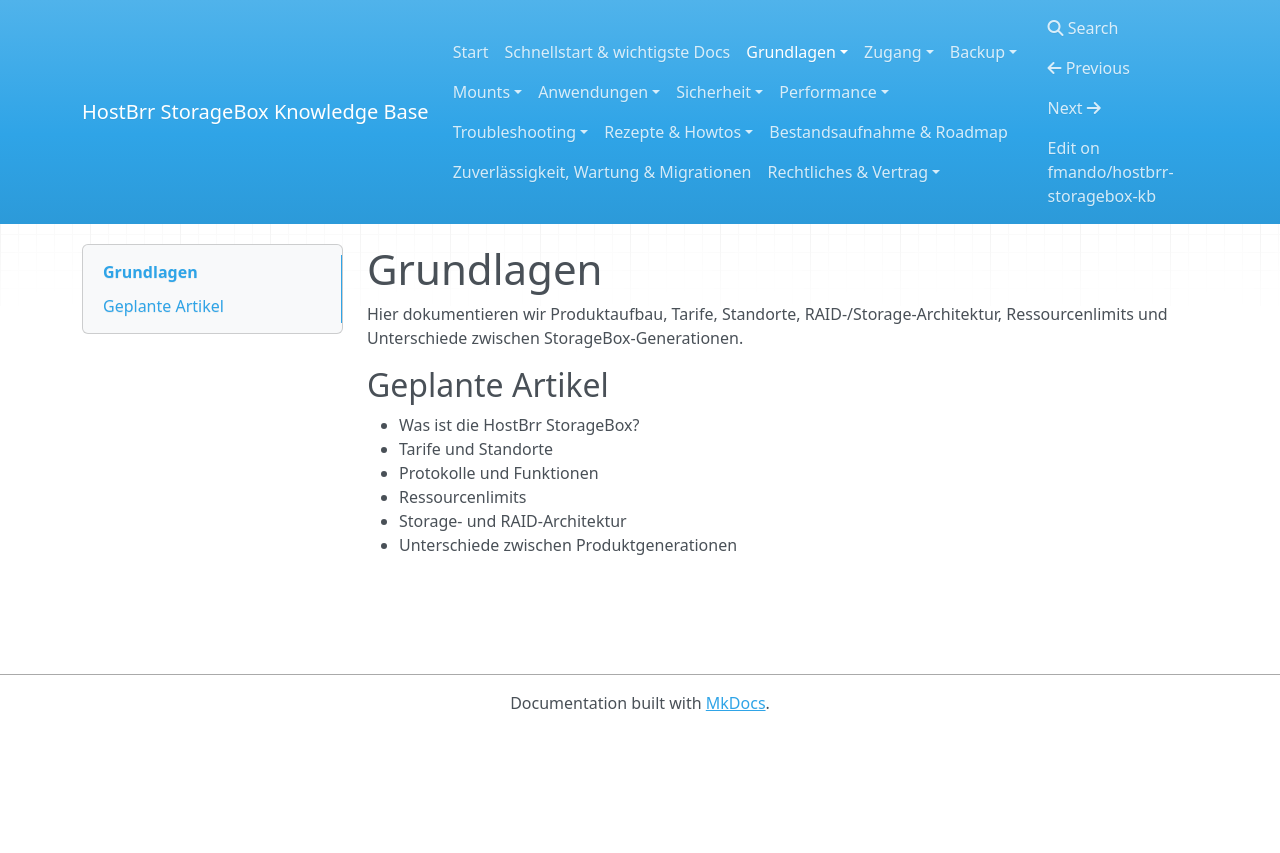
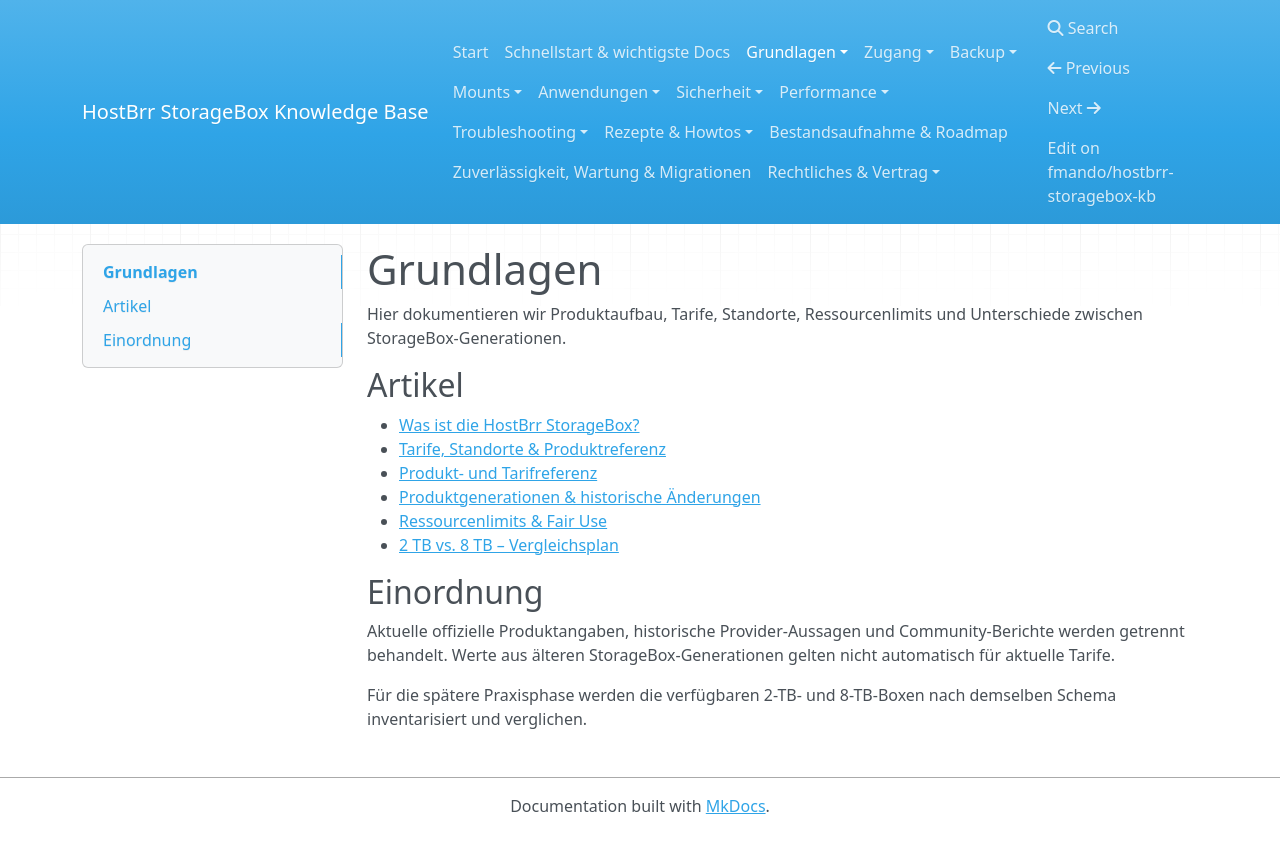
Before and after one commit to fmando/hostbrr-storagebox-kb, an MkDocs documentation site: the page built from docs/01-grundlagen/index.md, in a window 1280 px wide. Shown: the top 853 px of the page. Built offline with MkDocs 1.6.1, drawn with Linux system fonts in a browser that asks for light colours; nearby versions of some CDN libraries.

Commit message:
Refresh fundamentals index

```diff
--- a/docs/01-grundlagen/index.md
+++ b/docs/01-grundlagen/index.md
@@ -2,17 +2,23 @@
 title: Grundlagen
 category: grundlagen
 status: maintained
-last_reviewed: 2026-08-24
+last_reviewed: 2026-08-25
 ---
 # Grundlagen
 
-Hier dokumentieren wir Produktaufbau, Tarife, Standorte, RAID-/Storage-Architektur, Ressourcenlimits und Unterschiede zwischen StorageBox-Generationen.
+Hier dokumentieren wir Produktaufbau, Tarife, Standorte, Ressourcenlimits und Unterschiede zwischen StorageBox-Generationen.
 
-## Geplante Artikel
+## Artikel
 
-- Was ist die HostBrr StorageBox?
-- Tarife und Standorte
-- Protokolle und Funktionen
-- Ressourcenlimits
-- Storage- und RAID-Architektur
-- Unterschiede zwischen Produktgenerationen
+- [Was ist die HostBrr StorageBox?](was-ist-die-storagebox.md)
+- [Tarife, Standorte & Produktreferenz](tarife-standorte.md)
+- [Produkt- und Tarifreferenz](produktreferenz.md)
+- [Produktgenerationen & historische Änderungen](produktgenerationen.md)
+- [Ressourcenlimits & Fair Use](ressourcenlimits.md)
+- [2 TB vs. 8 TB – Vergleichsplan](2tb-vs-8tb.md)
+
+## Einordnung
+
+Aktuelle offizielle Produktangaben, historische Provider-Aussagen und Community-Berichte werden getrennt behandelt. Werte aus älteren StorageBox-Generationen gelten nicht automatisch für aktuelle Tarife.
+
+Für die spätere Praxisphase werden die verfügbaren 2-TB- und 8-TB-Boxen nach demselben Schema inventarisiert und verglichen.
```
